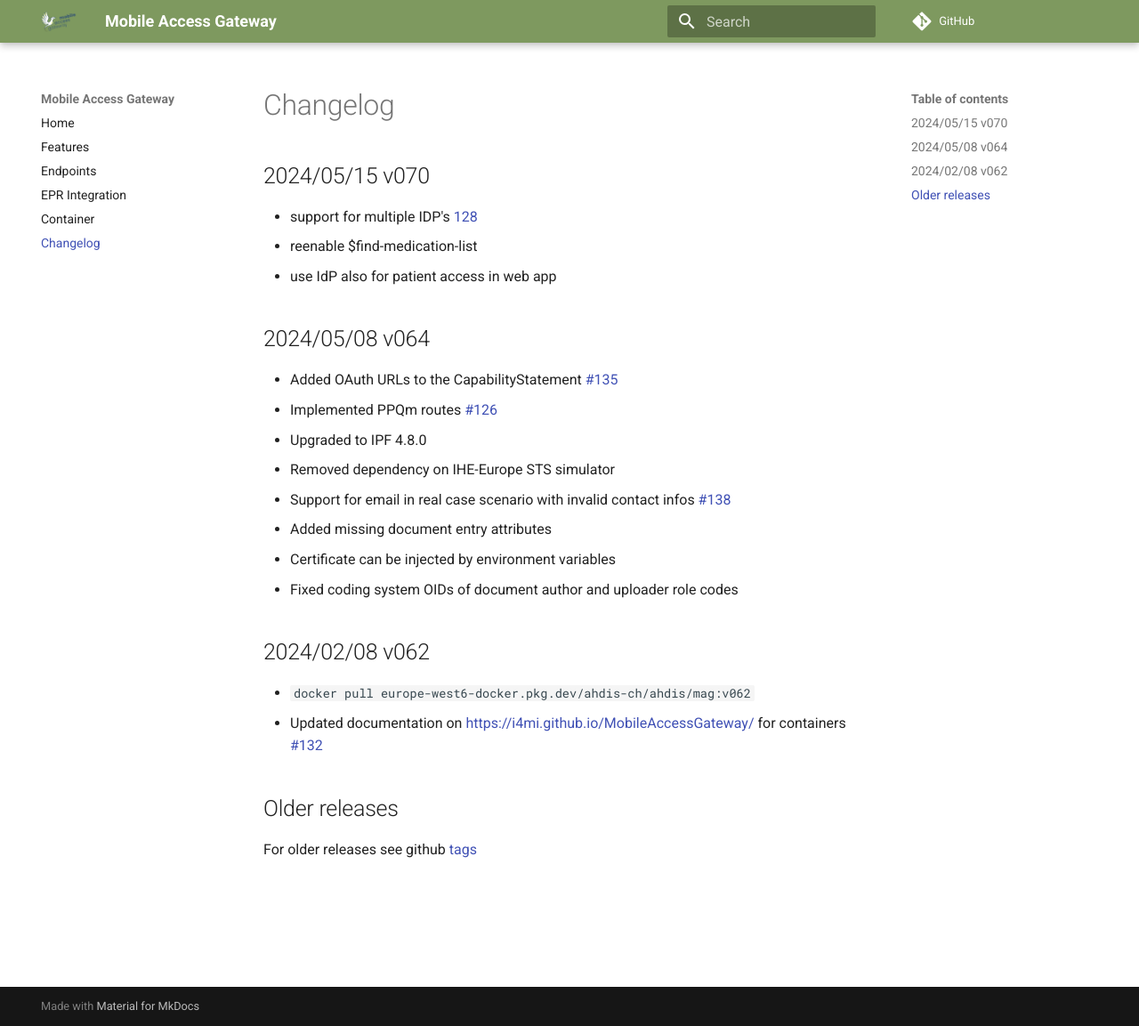
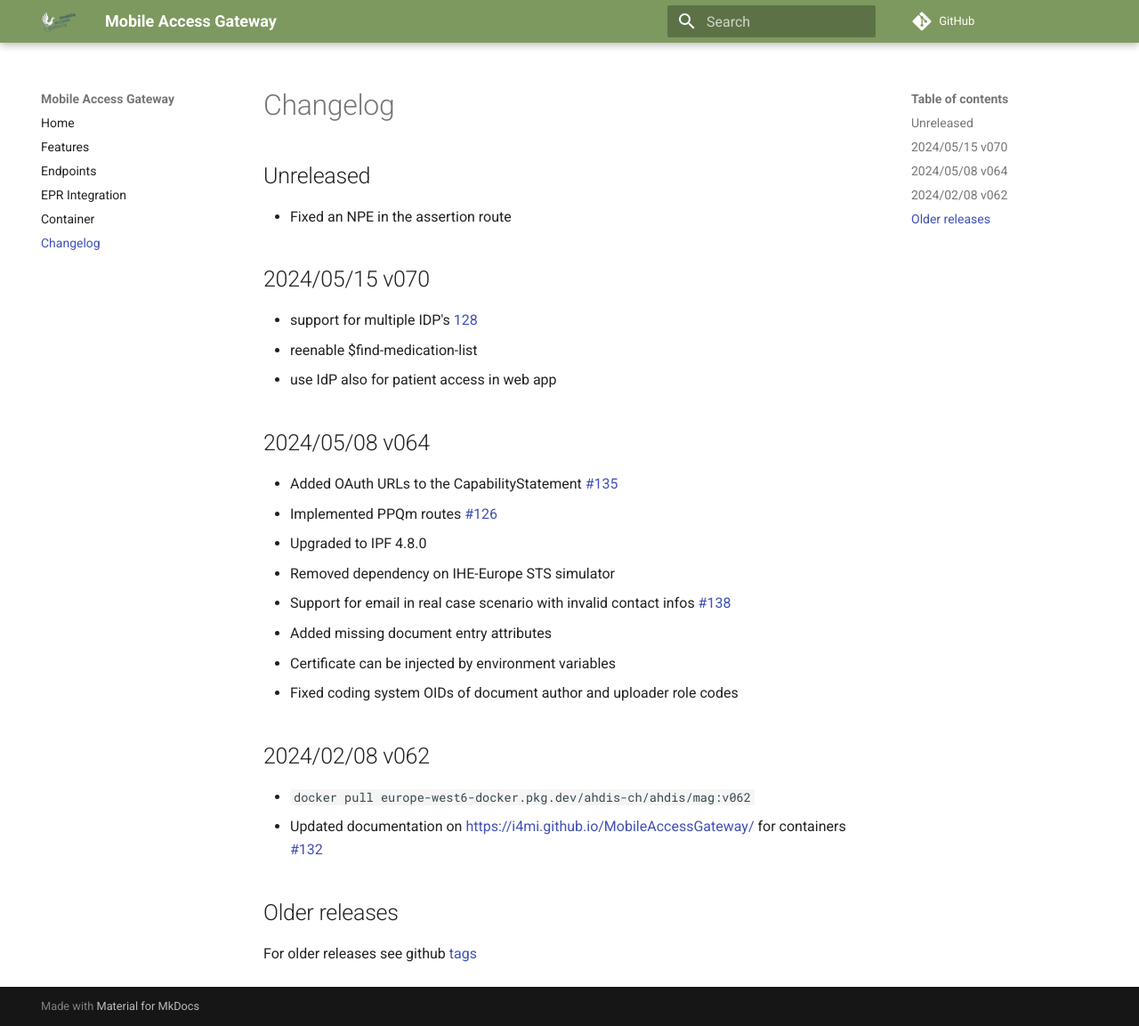
Before and after one commit to i4mi/MobileAccessGateway, an MkDocs documentation site: the page built from docs/changelog.md, in a window 1280 px wide and 1153 px high. Shown: the whole window at 89% size. Built offline with MkDocs 1.6.1 and Material for MkDocs 9.7.7, drawn with Linux system fonts in a browser that asks for light colours; comment, search, counter and statistics services are not loaded.

Commit message:
Update changelog

```diff
--- a/docs/changelog.md
+++ b/docs/changelog.md
@@ -1,3 +1,7 @@
+## Unreleased
+
+- Fixed an NPE in the assertion route
+
 ## 2024/05/15 v070
 - support for multiple IDP's [128](https://github.com/i4mi/MobileAccessGateway/issues/128)
 - reenable $find-medication-list
```
